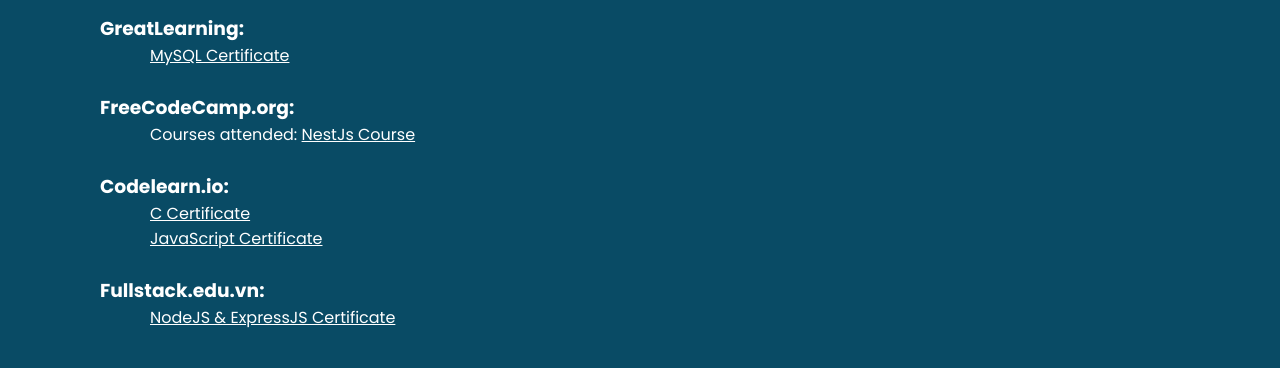
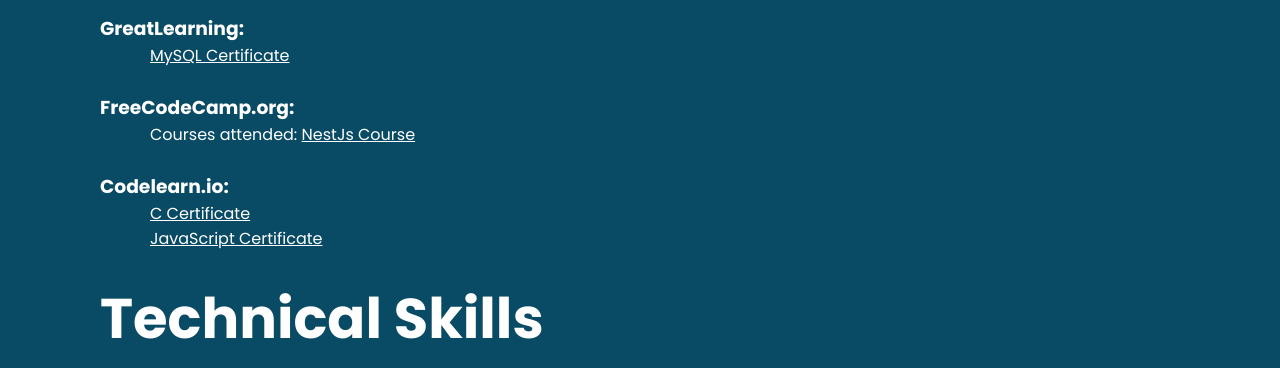
Before and after one commit to nguyennhukhanh/nhukhanh.dev, a plain HTML site: page index.html in a window 1280 px wide. Shown: the part 2274-2642 px from the top of the page. Drawn offline with Linux system fonts and the light colour scheme; grey boxes are pictures that could not be loaded; a web font is replaced by a local one.

Commit message:
Co-authored-by: Khanh Nguyen <nhukhanh.dev@gmail.com>

```diff
--- a/index.html
+++ b/index.html
@@ -150,12 +150,6 @@
                                 class="white-color table-emplement">JavaScript Certificate</a>
                 </p><br>
 
-                <h3 class="white-color"><b>Fullstack.edu.vn:</b></h3>
-                <p>
-                        <a href="https://drive.google.com/file/d/17DeYgFG7eHdj6N6ldf8BUI2AaHf3_PQE/view"
-                                class="white-color table-emplement">NodeJS & ExpressJS Certificate</a><br>
-                </p><br>
-
                 <h2 id="technical">Technical Skills</h2>
                 <div class="image-container">
                         <div style="display: flex; align-items: flex-start;">
```
